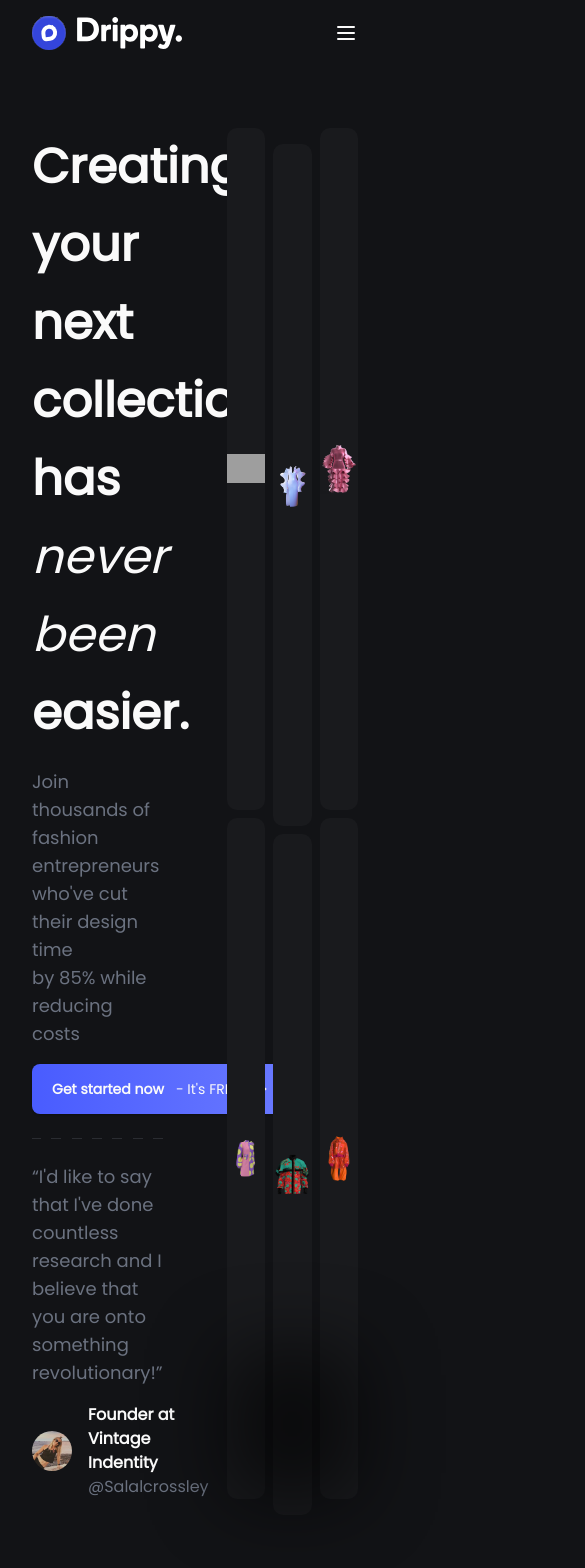
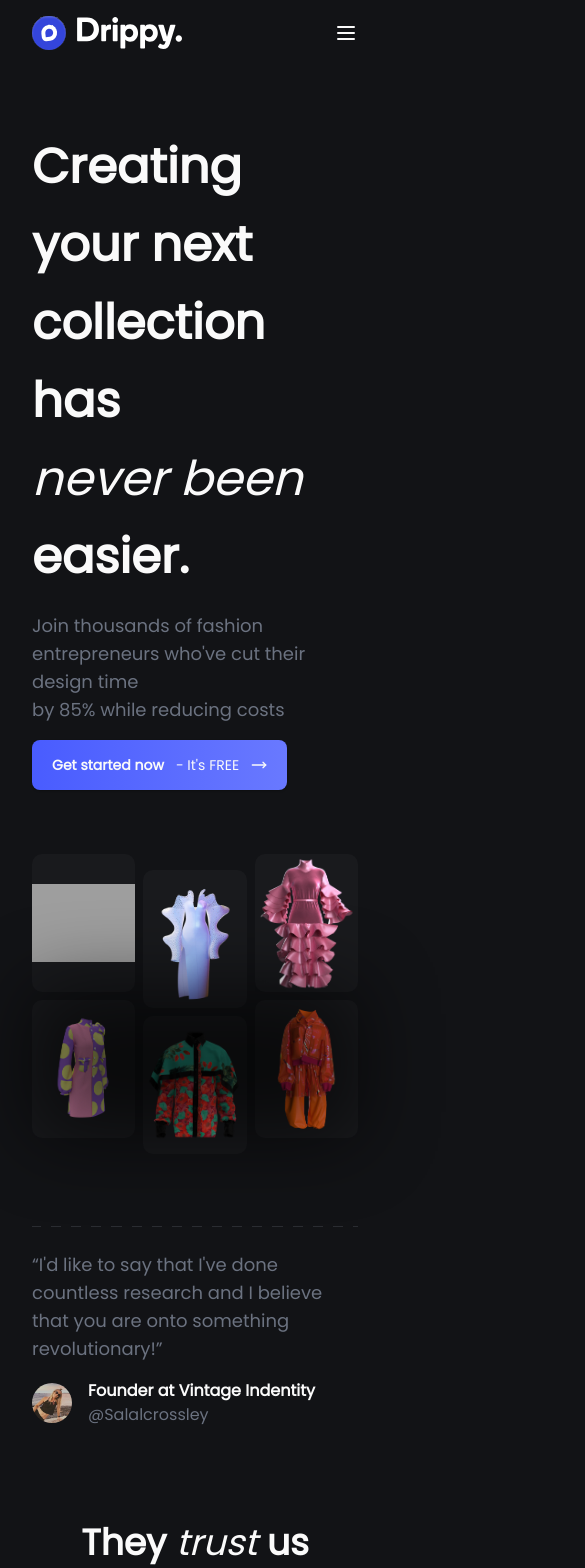
Before and after one commit to dtran2108/drippy, a Next.js app: page / in a window 390 px wide. Shown: the top 1568 px of the page, 585 px wide, since content can reach past the window. Built offline with nearby package versions, Linux system fonts and the light colour scheme; grey boxes are pictures that could not be loaded.

Commit message:
make hero section responsive

```diff
--- a/src/app/page.tsx
+++ b/src/app/page.tsx
@@ -1,4 +1,3 @@
-import { Avatar, AvatarFallback, AvatarImage } from '@/components/ui/avatar';
 import { Button } from '@/components/ui/button';
 import { MoveRight, MoveUpRight } from 'lucide-react';
 import Image from 'next/image';
@@ -10,79 +9,12 @@ import WorkflowSection from '@/components/home-section/workflow-section';
 import TestimonialSection from '@/components/home-section/testimonial-section';
 import TechnologyBenefitSection from '@/components/home-section/technology-benefit-section';
 import AIExpSection from '@/components/home-section/ai-exp-section';
-import { cn } from '@/lib/utils';
+import HeroSection from '@/components/home-section/hero-section';
 
 export default function Home() {
   return (
     <main className="py-16 px-8">
-      <section className="grid grid-cols-2 gap-16 my-16">
-        <div>
-          <h1 className="text-5xl font-semibold leading-relaxed">
-            Creating your next <br />
-            collection has
-            <br />
-            <span className="italic font-normal">never been</span> easier.
-          </h1>
-          <h2 className="text-gray-500 text-lg mt-4">
-            Join thousands of fashion entrepreneurs who&apos;ve cut their design
-            time <br /> by 85% while reducing costs
-          </h2>
-          <Button className="flex items-center space-x-1 mt-4 p-5 h-[50px]">
-            <span className="font-semibold">Get started now</span>
-            <span> - It&apos;s FREE</span>
-            <span>
-              <MoveRight />
-            </span>
-          </Button>
-          <hr className="border-t-1 custom-dashed-line border-gray-700 my-6"></hr>
-          <h2 className="text-gray-500 text-lg mt-4">
-            “I&apos;d like to say that I&apos;ve done countless research and I
-            <br /> believe that you are onto something revolutionary!”
-          </h2>
-          <div className="flex items-center space-x-4 mt-4">
-            <Avatar>
-              <AvatarImage
-                src="/avatar/Salalcrossley.png"
-                alt="@Salalcrossley"
-              />
-              <AvatarFallback>CN</AvatarFallback>
-            </Avatar>
-            <div>
-              <p className="font-semibold">Founder at Vintage Indentity</p>
-              <p className="text-gray-500">@Salalcrossley</p>
-            </div>
-          </div>
-        </div>
-        <div className="grid grid-cols-3 gap-2 relative">
-          <div className="rounded-lg bg-black-900 flex items-center justify-center">
-            <Image
-              src={`/main-dress-1.png`}
-              width={500}
-              height={200}
-              alt="mockup"
-            />
-          </div>
-          {[2, 3, 4, 5, 6].map((_, i) => (
-            <div
-              key={i}
-              className={cn(
-                'rounded-lg bg-black-900 flex items-center justify-center',
-                (i == 0 || i == 3) && 'relative top-4'
-              )}
-            >
-              <Image
-                src={`/main-dress-${i + 2}.png`}
-                width={200}
-                height={200}
-                alt="mockup"
-              />
-            </div>
-          ))}
-          <div className="absolute bottom-0 h-[150px] bg-[#000] w-full opacity-60 blur-2xl">
-            &nbsp;
-          </div>
-        </div>
-      </section>
+      <HeroSection />
 
       <TrustSection />
 
@@ -169,7 +101,9 @@ export default function Home() {
             <MoveRight />
           </span>
         </Button>
-        <div className="border-t-1 custom-dashed-line border-grey my-5 h-[1px] w-[400px]">&nbsp;</div>
+        <div className="border-t-1 custom-dashed-line border-grey my-5 h-[1px] w-[400px]">
+          &nbsp;
+        </div>
         <h2 className="text-gray-500 text-lg text-center">
           And join our communities:
         </h2>
--- /dev/null
+++ b/src/components/home-section/hero-section.tsx
@@ -0,0 +1,97 @@
+import { MoveRight } from 'lucide-react';
+import { Button } from '../ui/button';
+import { Avatar, AvatarFallback, AvatarImage } from '../ui/avatar';
+import Image from 'next/image';
+import { cn } from '@/lib/utils';
+
+export default function HeroSection() {
+  return (
+    <section className="grid grid-cols-1 lg:grid-cols-2 gap-16 my-16">
+      <div>
+        <h1 className="text-5xl font-semibold leading-relaxed">
+          Creating your next <br />
+          collection has
+          <br />
+          <span className="italic font-normal">never been</span> easier.
+        </h1>
+        <h2 className="text-gray-500 text-lg mt-4">
+          Join thousands of fashion entrepreneurs who&apos;ve cut their design
+          time <br /> by 85% while reducing costs
+        </h2>
+        <Button className="flex items-center space-x-1 mt-4 p-5 h-[50px]">
+          <span className="font-semibold">Get started now</span>
+          <span> - It&apos;s FREE</span>
+          <span>
+            <MoveRight />
+          </span>
+        </Button>
+        <div className="hidden lg:block">
+          <hr className="border-t-1 custom-dashed-line border-gray-700 my-6"></hr>
+          <h2 className="text-gray-500 text-lg mt-4">
+            “I&apos;d like to say that I&apos;ve done countless research and I
+            <br /> believe that you are onto something revolutionary!”
+          </h2>
+          <div className="flex items-center space-x-4 mt-4">
+            <Avatar>
+              <AvatarImage
+                src="/avatar/Salalcrossley.png"
+                alt="@Salalcrossley"
+              />
+              <AvatarFallback>CN</AvatarFallback>
+            </Avatar>
+            <div>
+              <p className="font-semibold">Founder at Vintage Indentity</p>
+              <p className="text-gray-500">@Salalcrossley</p>
+            </div>
+          </div>
+        </div>
+      </div>
+      <div className="grid grid-cols-3 gap-2 relative">
+        <div className="rounded-lg bg-black-900 flex items-center justify-center">
+          <Image
+            src={`/main-dress-1.png`}
+            width={500}
+            height={200}
+            alt="mockup"
+          />
+        </div>
+        {[2, 3, 4, 5, 6].map((_, i) => (
+          <div
+            key={i}
+            className={cn(
+              'rounded-lg bg-black-900 flex items-center justify-center',
+              (i == 0 || i == 3) && 'relative top-4'
+            )}
+          >
+            <Image
+              src={`/main-dress-${i + 2}.png`}
+              width={200}
+              height={200}
+              alt="mockup"
+            />
+          </div>
+        ))}
+        <div className="absolute bottom-0 h-[150px] bg-[#000] w-full opacity-60 blur-2xl">
+          &nbsp;
+        </div>
+      </div>
+      <div className="block lg:hidden">
+        <hr className="border-t-1 custom-dashed-line border-gray-700 my-6"></hr>
+        <h2 className="text-gray-500 text-lg mt-4">
+          “I&apos;d like to say that I&apos;ve done countless research and I
+          believe that you are onto something revolutionary!”
+        </h2>
+        <div className="flex items-center space-x-4 mt-4">
+          <Avatar>
+            <AvatarImage src="/avatar/Salalcrossley.png" alt="@Salalcrossley" />
+            <AvatarFallback>CN</AvatarFallback>
+          </Avatar>
+          <div>
+            <p className="font-semibold">Founder at Vintage Indentity</p>
+            <p className="text-gray-500">@Salalcrossley</p>
+          </div>
+        </div>
+      </div>
+    </section>
+  );
+}
--- a/src/components/home-section/trust-section.tsx
+++ b/src/components/home-section/trust-section.tsx
@@ -14,7 +14,7 @@ const TrustSection = () => {
       <h2 className="text-4xl font-semibold mb-8">
         They <span className="italic font-normal">trust</span> us
       </h2>
-      <div className="flex items-center justify-center space-x-4 mt-4">
+      <div className="grid grid-cols-2 gap-4 lg:flex items-center justify-center space-x-4 mt-4">
         <div className="w-[180px] h-[100px] bg-black-900 rounded-lg flex items-center justify-center space-x-2">
           <Image
             src={`/logos/french-ministry-of-economics.png`}
```
